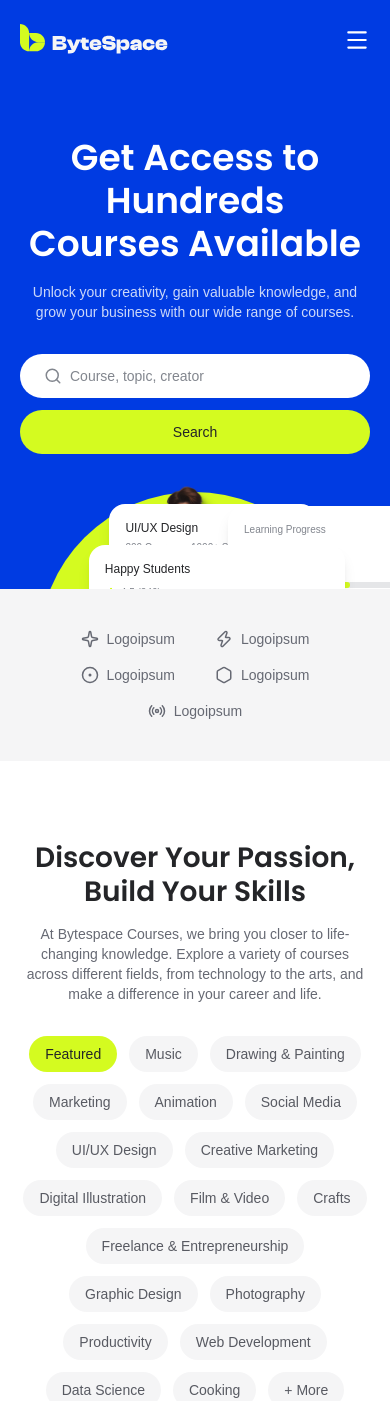
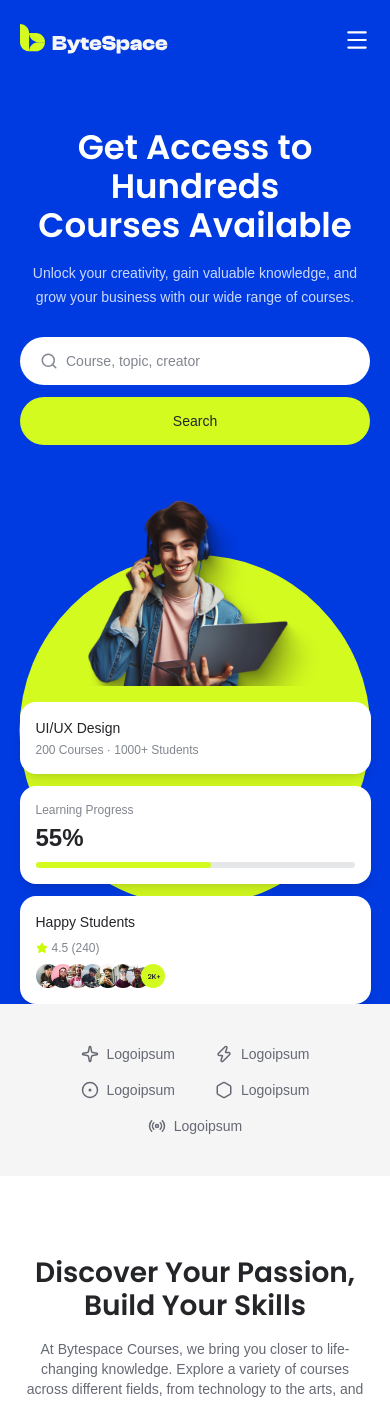
Before and after one commit to Laboni108/bytespace-new, a React (Vite) app: page / in a window 390 px wide. Shown: the top 1401 px of the page. Built offline with nearby package versions, Linux system fonts and the light colour scheme; a web font is replaced by a local one.

Commit message:
fix: responsive hero section

```diff
--- a/src/components/sections/Hero.jsx
+++ b/src/components/sections/Hero.jsx
@@ -1,3 +1,4 @@
+
 import { Search, Star } from "lucide-react";
 import heroPhoto from "../../assets/images/hero-photo.png";
 import avatars from "../../assets/images/avatars.png";
@@ -7,14 +8,12 @@ import triangle from "../../assets/images/triangle.svg";
 import ring from "../../assets/images/ring.svg";
 import blobLime from "../../assets/images/blob-lime.svg";
 
-
 const stagePos = (leftPx, topPxFromPhotoTop, widthPx, heightPx) => ({
   left: `${(leftPx / 1440) * 100}%`,
   top: `${(topPxFromPhotoTop / 541) * 100}%`,
   width: `${(widthPx / 1440) * 100}%`,
   height: `${(heightPx / 541) * 100}%`,
 });
-
 
 const cardPos = (leftPx, topPxFromPhotoTop) => ({
   left: `${(leftPx / 1440) * 100}%`,
@@ -24,28 +23,38 @@ const cardPos = (leftPx, topPxFromPhotoTop) => ({
 export default function Hero() {
   return (
     <section className="relative overflow-hidden bg-primary-800 pt-4">
-      {/* Heading + search */}
+      {/* Heading + Search */}
       <div className="relative z-10 mx-auto max-w-[1200px] px-5 xl:px-0">
-        <div className="relative z-10 mx-auto max-w-4xl pt-10 text-center">
-        <h1 className="text-[36px] leading-[1.2] text-white sm:whitespace-nowrap sm:text-[56px] lg:text-[64px]">
-  Get Access to Hundreds<br />Courses Available
+        <div className="mx-auto max-w-4xl pt-8 text-center sm:pt-10">
+          <h1 className="text-[34px] font-medium leading-[1.15] text-white sm:text-[48px] md:text-[56px] lg:text-[64px]">
+            Get Access to Hundreds
+            <br />
+            Courses Available
           </h1>
-          <p className="mx-auto mt-4 max-w-none text-sm text-white/80 sm:text-base sm:whitespace-nowrap">
-  Unlock your creativity, gain valuable knowledge, and grow your business
-  with our wide range of courses.
+
+          <p className="mx-auto mt-4 max-w-[850px] text-sm leading-6 text-white/80 sm:text-base">
+            Unlock your creativity, gain valuable knowledge, and grow your
+            business with our wide range of courses.
           </p>
-          <form className="mx-auto mt-8 flex w-full max-w-[581px] flex-col items-stretch gap-3 sm:flex-row sm:items-center sm:gap-4">
-            <div className="flex w-full items-center gap-2 rounded-full bg-white px-6 py-3 sm:max-w-[461px]">
-              <Search size={18} className="shrink-0 text-shuttle-400" />
+
+          {/* Search */}
+          <form className="mx-auto mt-7 flex w-full max-w-[581px] flex-col gap-3 sm:flex-row sm:items-center sm:gap-4">
+            <div className="flex min-h-[48px] w-full items-center gap-2 rounded-full bg-white px-5 py-3 sm:flex-1 sm:px-6">
+              <Search
+                size={18}
+                className="shrink-0 text-shuttle-400"
+              />
+
               <input
                 type="text"
                 placeholder="Course, topic, creator"
-                className="w-full text-sm outline-none placeholder:text-shuttle-400"
+                className="min-w-0 w-full bg-transparent text-sm outline-none placeholder:text-shuttle-400"
               />
             </div>
+
             <button
               type="submit"
-              className="shrink-0 cursor-pointer rounded-full bg-lime-400 px-6 py-3 text-sm font-medium text-shuttle-950 transition-opacity hover:opacity-90"
+              className="min-h-[48px] shrink-0 cursor-pointer rounded-full bg-lime-400 px-7 py-3 text-sm font-medium text-shuttle-950 transition-opacity hover:opacity-90"
             >
               Search
             </button>
@@ -53,53 +62,230 @@ export default function Hero() {
         </div>
       </div>
 
-
-      <div className="relative mx-auto mt-6 w-full max-w-[1440px]">
-        {/* Lime circle behind the photo */}
+      {/* Hero Visual */}
+      <div className="relative mx-auto mt-10 min-h-[390px] w-full max-w-[1440px] sm:mt-8 sm:min-h-[480px] lg:min-h-[541px]">
+        {/* Lime Circle */}
         <div
-          className="absolute aspect-square rounded-full bg-lime-400"
-          style={{ left: `${(145 / 1440) * 100}%`, top: `${(70 / 541) * 100}%`, width: `${(1149 / 1440) * 100}%` }}
+          className="
+            absolute
+            left-1/2
+            top-[70px]
+            aspect-square
+            w-[90%]
+            -translate-x-1/2
+            rounded-full
+            bg-lime-400
+            sm:top-[70px]
+            sm:w-[80%]
+            lg:left-[10.07%]
+            lg:top-[12.94%]
+            lg:w-[79.79%]
+            lg:translate-x-0
+          "
         />
 
-        {/* Decorative shapes */}
-        <img src={squiggleLime} alt="" className="absolute hidden  sm:block" style={stagePos(-118, -291, 385, 385)} />
-        <img src={squiggleWhite} alt="" className="absolute hidden rotate-180  sm:block" style={stagePos(183, -35, 175, 175)} />
-        <img src={ring} alt="" className="absolute hidden  sm:block" style={stagePos(60, 170, 342, 342)} />
-        <img src={triangle} alt="" className="absolute hidden  sm:block" style={stagePos(1106, -48, 188, 188)} />
-        <img src={squiggleWhite} alt="" className="absolute hidden  sm:block" style={stagePos(1127, 160, 330, 330)} />
-        <img src={blobLime} alt="" className="absolute hidden  sm:block" style={stagePos(1231, -291, 370, 370)} />
+        {/* Decorative Shapes - Desktop */}
+        <img
+          src={squiggleLime}
+          alt=""
+          className="absolute hidden sm:block lg:block"
+          style={stagePos(-118, -291, 385, 385)}
+        />
 
+        <img
+          src={squiggleWhite}
+          alt=""
+          className="absolute hidden rotate-180 sm:block"
+          style={stagePos(183, -35, 175, 175)}
+        />
 
+        <img
+          src={ring}
+          alt=""
+          className="absolute hidden sm:block"
+          style={stagePos(60, 170, 342, 342)}
+        />
+
+        <img
+          src={triangle}
+          alt=""
+          className="absolute hidden sm:block"
+          style={stagePos(1106, -48, 188, 188)}
+        />
+
+        <img
+          src={squiggleWhite}
+          alt=""
+          className="absolute hidden sm:block"
+          style={stagePos(1127, 160, 330, 330)}
+        />
+
+        <img
+          src={blobLime}
+          alt=""
+          className="absolute hidden sm:block"
+          style={stagePos(1231, -291, 370, 370)}
+        />
+
+        {/* Main Hero Image */}
         <img
           src={heroPhoto}
           alt="Student learning online"
-          className="relative z-10 mx-auto block"
-          style={{ width: `${(578 / 1440) * 100}%` }}
+          className="
+            relative
+            z-10
+            mx-auto
+            block
+            w-[72%]
+            max-w-[578px]
+            sm:w-[55%]
+            lg:w-[40.14%]
+          "
         />
 
-      {/* Floating card: UI/UX Design */}
-<div className="absolute z-20 flex w-52 flex-col gap-1 rounded-2xl bg-white p-4 shadow-lg" style={cardPos(404, 127)}>
-  <p className="text-xs font-medium text-shuttle-950 sm:text-sm">UI/UX Design</p>
-  <p className="text-[10px] text-shuttle-400 sm:text-xs">200 Courses · 1000+ Students</p>
+        {/* UI/UX Design Card */}
+        <div
+          className="
+            absolute
+            z-20
+            hidden
+            w-52
+            flex-col
+            gap-1
+            rounded-2xl
+            bg-white
+            p-4
+            shadow-lg
+            sm:flex
+          "
+          style={cardPos(404, 127)}
+        >
+          <p className="text-xs font-medium text-shuttle-950 sm:text-sm">
+            UI/UX Design
+          </p>
+
+          <p className="text-[10px] text-shuttle-400 sm:text-xs">
+            200 Courses · 1000+ Students
+          </p>
         </div>
 
-{/* Floating card: Learning Progress */}
-<div className="absolute z-20 flex w-56 flex-col gap-2 rounded-2xl bg-white p-4 shadow-lg" style={cardPos(842, 139)}>
-  <p className="text-[10px] text-shuttle-400 sm:text-xs">Learning Progress</p>
-  <p className="text-xl font-semibold text-shuttle-950 sm:text-2xl">55%</p>
+        {/* Learning Progress Card */}
+        <div
+          className="
+            absolute
+            z-20
+            hidden
+            w-56
+            flex-col
+            gap-2
+            rounded-2xl
+            bg-white
+            p-4
+            shadow-lg
+            sm:flex
+          "
+          style={cardPos(842, 139)}
+        >
+          <p className="text-[10px] text-shuttle-400 sm:text-xs">
+            Learning Progress
+          </p>
+
+          <p className="text-xl font-semibold text-shuttle-950 sm:text-2xl">
+            55%
+          </p>
+
           <div className="h-1.5 w-full rounded-full bg-shuttle-100">
             <div className="h-1.5 w-[55%] rounded-full bg-lime-400" />
           </div>
         </div>
 
-{/* Floating card: Happy Students */}
-<div className="absolute z-20 flex w-64 flex-col gap-2 rounded-2xl bg-white p-4 shadow-lg" style={cardPos(328, 325)}>
-  <p className="text-xs font-medium text-shuttle-950 sm:text-sm">Happy Students</p>
+        {/* Happy Students Card */}
+        <div
+          className="
+            absolute
+            z-20
+            hidden
+            w-64
+            flex-col
+            gap-2
+            rounded-2xl
+            bg-white
+            p-4
+            shadow-lg
+            sm:flex
+          "
+          style={cardPos(328, 325)}
+        >
+          <p className="text-xs font-medium text-shuttle-950 sm:text-sm">
+            Happy Students
+          </p>
+
           <div className="flex items-center gap-1">
-    <Star size={12} className="fill-lime-500 text-lime-500" />
-    <span className="text-[10px] text-shuttle-400 sm:text-xs">4.5 (240)</span>
+            <Star
+              size={12}
+              className="fill-lime-500 text-lime-500"
+            />
+
+            <span className="text-[10px] text-shuttle-400 sm:text-xs">
+              4.5 (240)
+            </span>
           </div>
-  <img src={avatars} alt="" className="h-6 w-auto" />
+
+          <img
+            src={avatars}
+            alt=""
+            className="h-6 w-auto"
+          />
+        </div>
+
+        {/* Mobile Cards */}
+        <div className="relative z-20 mx-auto mt-4 flex w-[90%] max-w-md flex-col gap-3 sm:hidden">
+          <div className="rounded-2xl bg-white p-4 text-left shadow-lg">
+            <p className="text-sm font-medium text-shuttle-950">
+              UI/UX Design
+            </p>
+
+            <p className="mt-1 text-xs text-shuttle-400">
+              200 Courses · 1000+ Students
+            </p>
+          </div>
+
+          <div className="rounded-2xl bg-white p-4 text-left shadow-lg">
+            <p className="text-xs text-shuttle-400">
+              Learning Progress
+            </p>
+
+            <p className="mt-1 text-2xl font-semibold text-shuttle-950">
+              55%
+            </p>
+
+            <div className="mt-2 h-1.5 w-full rounded-full bg-shuttle-100">
+              <div className="h-1.5 w-[55%] rounded-full bg-lime-400" />
+            </div>
+          </div>
+
+          <div className="rounded-2xl bg-white p-4 text-left shadow-lg">
+            <p className="text-sm font-medium text-shuttle-950">
+              Happy Students
+            </p>
+
+            <div className="mt-2 flex items-center gap-1">
+              <Star
+                size={12}
+                className="fill-lime-500 text-lime-500"
+              />
+
+              <span className="text-xs text-shuttle-400">
+                4.5 (240)
+              </span>
+            </div>
+
+            <img
+              src={avatars}
+              alt=""
+              className="mt-2 h-6 w-auto"
+            />
+          </div>
         </div>
       </div>
     </section>
```
Lines whose indentation alone changed are shown as unchanged.
